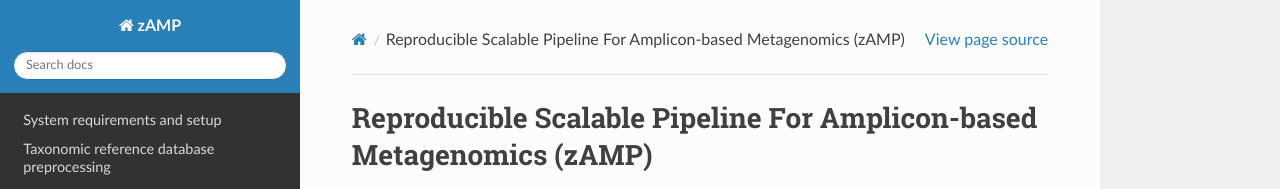
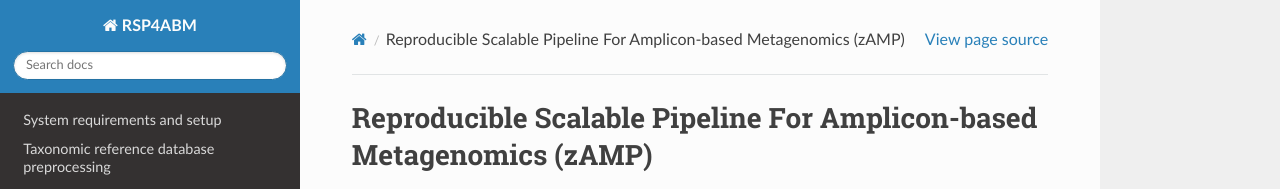
Before and after one commit to metagenlab/zAMP, a Sphinx documentation site: the page built from docs/index.rst, in a window 1280 px wide. Shown: the top 189 px of the page. Built offline with Sphinx 7.4.7 and the Read the Docs theme 2.0.0, drawn with Linux system fonts in a browser that asks for light colours; pages that are not in the unit, such as notebooks, are missing from menus.

Commit message:
Update conf.py

```diff
--- a/docs/conf.py
+++ b/docs/conf.py
@@ -17,7 +17,7 @@
 
 # -- Project information -----------------------------------------------------
 
-project = 'zAMP'
+project = 'RSP4ABM'
 copyright = '2020, MetaGenLab'
 author = 'Valentin Scherz'
 
```
